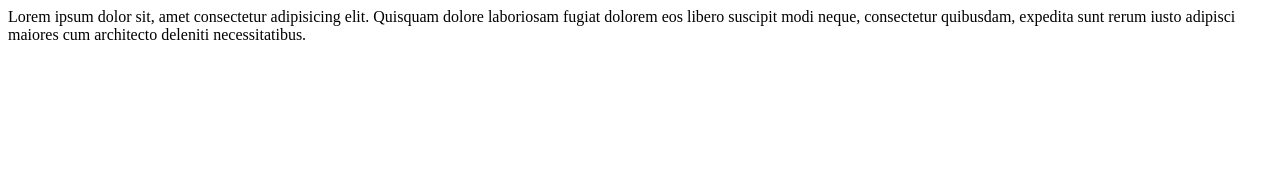
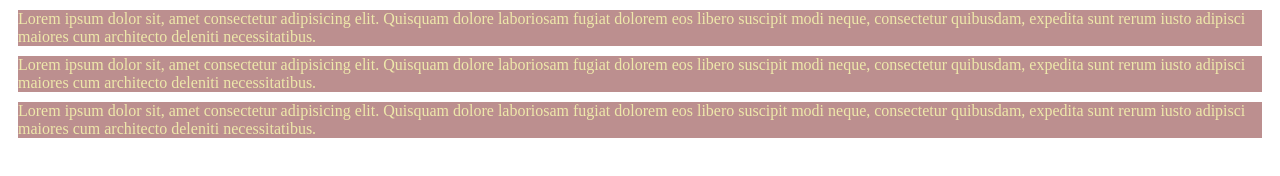
Before and after one commit to irfan340/my-first-github-repo, a plain HTML site: page index.html in a window 1280 px wide. Drawn offline with Linux system fonts and the light colour scheme.

Commit message:
added padding,color and background

```diff
--- a/index.html
+++ b/index.html
@@ -4,8 +4,11 @@
     <meta charset="UTF-8">
     <meta name="viewport" content="width=device-width, initial-scale=1.0">
     <title>my first github repo</title>
+    <link rel="stylesheet" href="/my-first-github-repo/style/index.css">
 </head>
 <body>
+    <div>Lorem ipsum dolor sit, amet consectetur adipisicing elit. Quisquam dolore laboriosam fugiat dolorem eos libero suscipit modi neque, consectetur quibusdam, expedita sunt rerum iusto adipisci maiores cum architecto deleniti necessitatibus.</div>
+    <div>Lorem ipsum dolor sit, amet consectetur adipisicing elit. Quisquam dolore laboriosam fugiat dolorem eos libero suscipit modi neque, consectetur quibusdam, expedita sunt rerum iusto adipisci maiores cum architecto deleniti necessitatibus.</div>
     <div>Lorem ipsum dolor sit, amet consectetur adipisicing elit. Quisquam dolore laboriosam fugiat dolorem eos libero suscipit modi neque, consectetur quibusdam, expedita sunt rerum iusto adipisci maiores cum architecto deleniti necessitatibus.</div>
 
 </body>
--- /dev/null
+++ b/style/index.css
@@ -0,0 +1,6 @@
+div{
+    color: palegoldenrod;
+    background-color: rosybrown;
+    /* padding: 10px; */
+    margin: 10px;
+}
```
